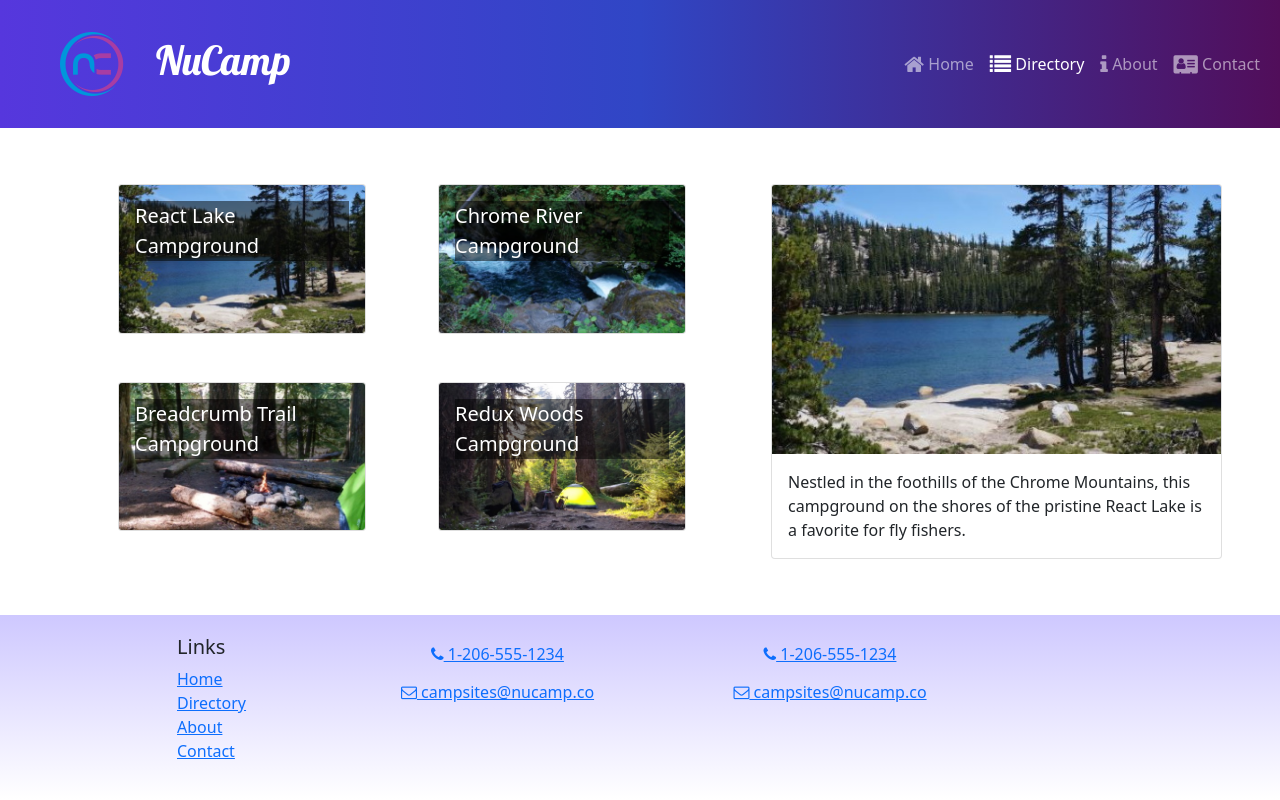
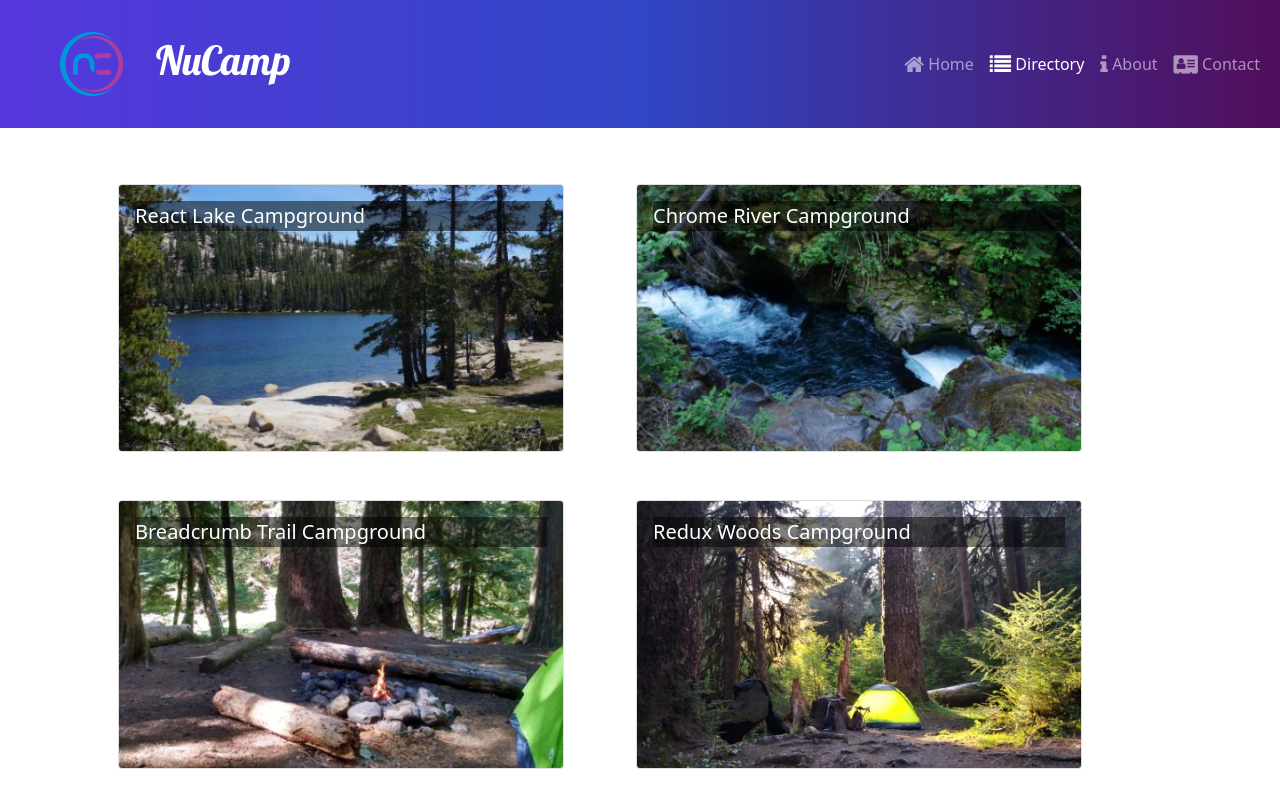
Before and after one commit to scook1802/nuCampSiteReact, a React (Create React App) app: page /directory in a window 1280 px wide. Shown: the top 800 px of the page. Built offline with nearby package versions, Linux system fonts and the light colour scheme.

Commit message:
CampsiteDetailPage with useParams

```diff
--- a/src/App.js
+++ b/src/App.js
@@ -4,6 +4,7 @@
 import Header from './components/Header';
 import Footer from './components/Footer';
 import CampsitesDirectoryPage from './pages/CampsitesDirectoryPage';
+import CampsiteDetailPage from './pages/CampsiteDetailPage';
 import './App.css';
 
 function App() {
@@ -11,9 +12,22 @@
     <div className='App'>
       <Header />
       <Routes>
-        <Route path='/' element={<HomePage />} />
-        <Route path='contact' element={<ContactPage />} />
-        <Route path='directory' element={<CampsitesDirectoryPage />} />
+        <Route
+          path='/'
+          element={<HomePage />}
+        />
+        <Route
+          path='contact'
+          element={<ContactPage />}
+        />
+        <Route
+          path='directory'
+          element={<CampsitesDirectoryPage />}
+        />
+        <Route
+          path='directory/:campsiteId'
+          element={<CampsiteDetailPage />}
+        />
       </Routes>
       <Footer />
     </div>
--- a/src/features/campsites/CampsiteCard.js
+++ b/src/features/campsites/CampsiteCard.js
@@ -1,8 +1,10 @@
 import { Card, CardImg, CardImgOverlay, CardTitle } from 'reactstrap';
+import { Link } from 'react-router-dom';
 
 const CampsiteCard = ({ campsite }) => {
-    const { image, name } = campsite;
+    const { id, image, name } = campsite;
     return (
+        <Link to={`${id}`}>
             <Card>
                 <CardImg
                     width='100%'
@@ -13,6 +15,7 @@
                     <CardTitle>{name}</CardTitle>
                 </CardImgOverlay>
             </Card>
+        </Link>
     );
 };
 
--- a/src/features/campsites/CampsitesList.js
+++ b/src/features/campsites/CampsitesList.js
@@ -2,18 +2,13 @@
 import CampsiteCard from  './CampsiteCard';
 import { selectAllCampsites } from './campsitesSlice';
 
-const CampsitesList = ( { setCampsiteId }) => {
+const CampsitesList = () => {
     const campsites = selectAllCampsites();
-
     return (
         <Row className='ms-auto'>
             {campsites.map((campsite) => {
-                return(
-                    <Col
-                        md='5'
-                        className='m-4'
-                        key={campsite.id}
-                        onClick={() => setCampsiteId(campsite.id)}>
+                return (
+                    <Col md='5' className='m-4' key={campsite.id}>
                         <CampsiteCard campsite={campsite} />
                     </Col>
                 );
--- a/src/features/campsites/campsitesSlice.js
+++ b/src/features/campsites/campsitesSlice.js
@@ -6,7 +6,7 @@
 
 export const selectCampsiteById = (id) => {
     return (
-        CAMPSITES.find((campsite) => campsite.id === id)
+        CAMPSITES.find((campsite) => campsite.id === parseInt(id))
     );
 };
 
--- /dev/null
+++ b/src/pages/CampsiteDetailPage.js
@@ -0,0 +1,19 @@
+import { Container, Row } from 'reactstrap';
+import { useParams } from 'react-router-dom';
+import { selectCampsiteById } from '../features/campsites/campsitesSlice';
+import CampsiteDetail from '../features/campsites/CampsiteDetail';
+
+const CampsiteDetailPage = () => {
+    const { campsiteId } = useParams();
+    const campsite = selectCampsiteById(campsiteId);
+
+    return (
+        <Container>
+            <Row>
+                <CampsiteDetail campsite={campsite} />
+            </Row>
+        </Container>
+    );
+};
+
+export default CampsiteDetailPage;
--- a/src/pages/CampsitesDirectoryPage.js
+++ b/src/pages/CampsitesDirectoryPage.js
@@ -1,23 +1,10 @@
-import { useState } from 'react';
-import { Container, Row, Col } from 'reactstrap';
-import CampsiteDetail from '../features/campsites/CampsiteDetail';
+import { Container } from 'reactstrap';
 import CampsitesList from '../features/campsites/CampsitesList';
-import { selectCampsiteById } from '../features/campsites/campsitesSlice';
 
 const CampsitesDirectoryPage = () => {
-    const [campsiteId, setCampsiteId] =useState(0);
-    const selectedCampsite = selectCampsiteById(campsiteId);
-
     return (
         <Container>
-            <Row>
-                <Col sm='5' md='7'>
-                    <CampsitesList setCampsiteId= {setCampsiteId} />
-                </Col>
-                <Col sm='7' md='5'>
-                    <CampsiteDetail campsite= {selectedCampsite} />
-                </Col>
-            </Row>
+            <CampsitesList />
         </Container>
     );
 };
```
Lines whose indentation alone changed are shown as unchanged.
